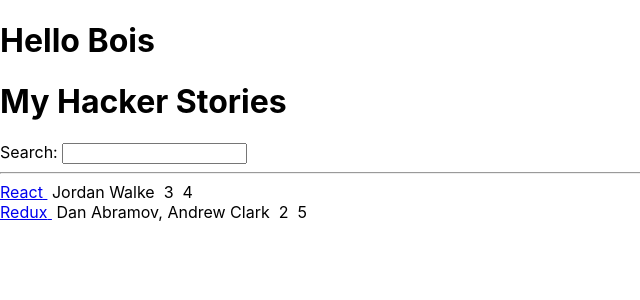
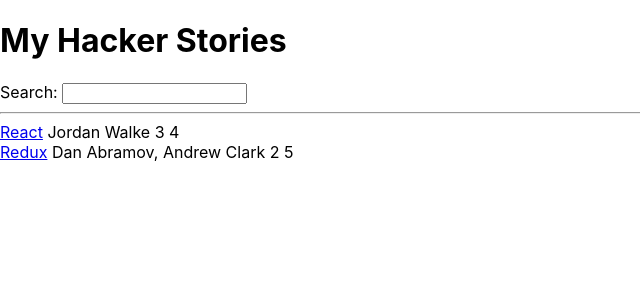
Before and after one commit to GKcodebase/React-tutorial, a React (Create React App) app in the folder app/: page / in a window 1280 px wide. Shown: the top 300 px of the page, without its empty margins (0-640 px from the left). Built offline with nearby package versions, Linux system fonts and the light colour scheme.

Commit message:
Adding props

```diff
--- a/app/src/App.js
+++ b/app/src/App.js
@@ -1,17 +1,53 @@
 import React from 'react';
-import list from './components/List';
-const name = 'Bois';
 
-function getName(){
-  return name;
-}
-function App() {
+const App = () => {
+  const stories = [
+    {
+      title: 'React',
+      url: 'https://reactjs.org/',
+      author: 'Jordan Walke',
+      num_comments: 3,
+      points: 4,
+      objectID: 0,
+    },
+    {
+      title: 'Redux',
+      url: 'https://redux.js.org/',
+      author: 'Dan Abramov, Andrew Clark',
+      num_comments: 2,
+      points: 5,
+      objectID: 1,
+    },
+  ];
+
+  const handleChange = event => {
+    console.log(event.target.value);
+  };
+
   return (
     <div>
-      <h1>Hello {getName()}</h1>
-      <div>{list()}</div>
+      <h1>My Hacker Stories</h1>
+
+      <label htmlFor="search">Search: </label>
+      <input id="search" type="text" onChange={handleChange} />
+
+      <hr />
+
+      <List list={stories} />
     </div>
   );
-}
+};
+
+const List = props =>
+  props.list.map(item => (
+    <div key={item.objectID}>
+      <span>
+        <a href={item.url}>{item.title}</a>&nbsp;
+      </span>
+      <span>{item.author}&nbsp;</span>
+      <span>{item.num_comments}&nbsp;</span>
+      <span>{item.points}&nbsp;</span>
+    </div>
+  ));
 
 export default App;
```
